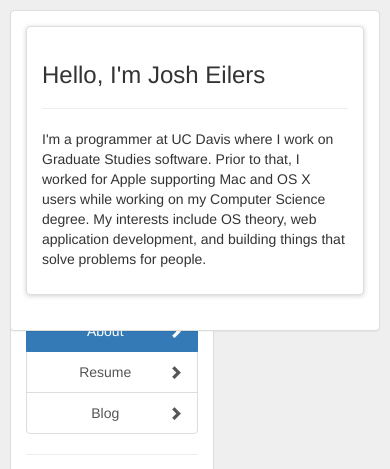
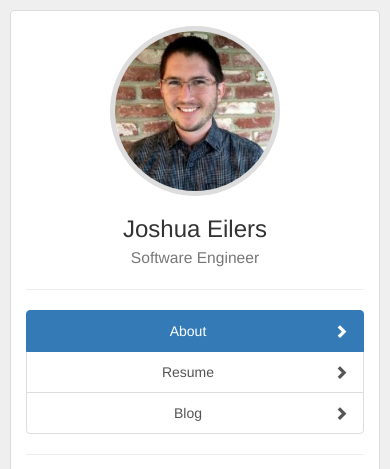
Before and after one commit to joshuaeilers/joshuaeilers.github.io, a website: page index.html in a window 390 px wide. Shown: the top 469 px of the page. Drawn offline with nearby package versions, Linux system fonts and the light colour scheme.

Commit message:
responsive to screen size

```diff
--- a/app.css
+++ b/app.css
@@ -5,6 +5,16 @@ body {
 
 .content-container {
 	padding: 5px;
+}
+
+.content-container > .panel {
+	margin-bottom: 0px;
+}
+
+@media(max-width: 991px) {
+	.content-container:first-child {
+	    position: relative;
+	}
 }
 
 .nested-panel {
--- a/index.html
+++ b/index.html
@@ -13,7 +13,7 @@
     <div class="row">
 
         <!-- sidebar -->
-        <div class="col-md-3 content-container affix">
+        <div class="col-xs-12 col-md-3 content-container affix">
           <div ng-controller="SidebarController" class="panel panel-default sidebar">
             <div class="panel-body">
               <img src="assets/img/me.jpg" class="photo"/>
@@ -41,7 +41,7 @@
         </div>
 
         <!-- content -->
-        <div ng-view class="col-md-9 content-container pull-right"></div>
+        <div ng-view class="col-xs-12 col-md-9 content-container pull-right"></div>
 
     </div>
   </div>
```
